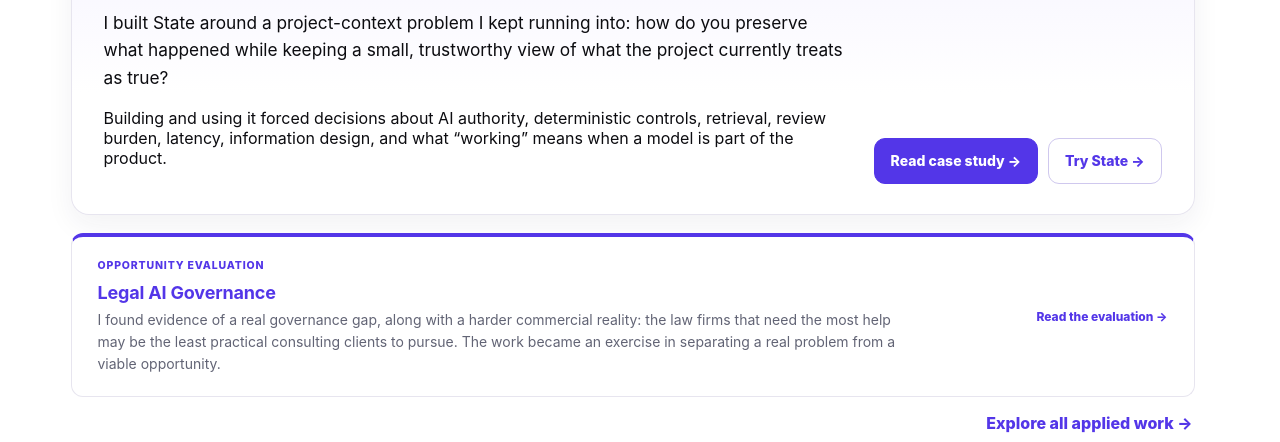
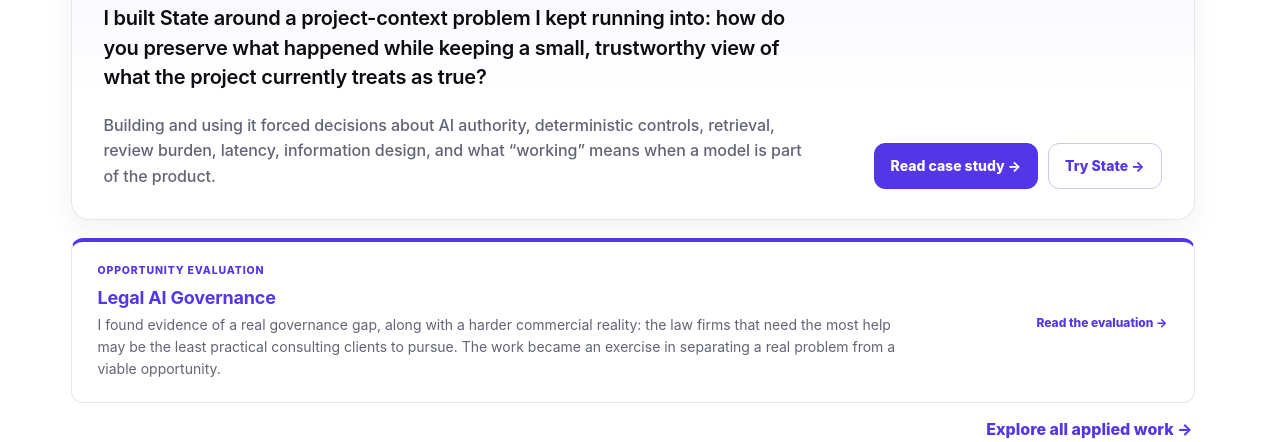
Before and after one commit to pedringt/ai-learning, a plain HTML site: page index.html in a window 1280 px wide. Shown: the part 655-1097 px from the top of the page. Drawn offline with Linux system fonts and the light colour scheme; a script that the page names is missing.

Commit message:
Polish homepage State text hierarchy

```diff
--- a/site-shell.css
+++ b/site-shell.css
@@ -376,3 +376,33 @@ select:focus-visible,
     max-width:126px!important;
   }
 }
+
+/* v96.1 — homepage State feature typography hierarchy. */
+.home-state-copy .home-state-lead{
+  max-width:720px!important;
+  margin:0!important;
+  font-family:-apple-system,BlinkMacSystemFont,"Segoe UI",Roboto,Helvetica,Arial,sans-serif!important;
+  font-size:20px!important;
+  line-height:1.48!important;
+  font-weight:620!important;
+  letter-spacing:-.012em!important;
+  color:var(--ink)!important;
+}
+.home-state-copy .home-state-lead + p{
+  max-width:700px!important;
+  margin:20px 0 0!important;
+  font-family:-apple-system,BlinkMacSystemFont,"Segoe UI",Roboto,Helvetica,Arial,sans-serif!important;
+  font-size:16px!important;
+  line-height:1.6!important;
+  font-weight:450!important;
+  letter-spacing:-.004em!important;
+  color:var(--muted)!important;
+}
+body.v88-dark .home-state-copy .home-state-lead,
+.dark .home-state-copy .home-state-lead{color:var(--ink)!important}
+body.v88-dark .home-state-copy .home-state-lead + p,
+.dark .home-state-copy .home-state-lead + p{color:var(--muted)!important}
+@media(max-width:760px){
+  .home-state-copy .home-state-lead{font-size:18px!important;line-height:1.52!important}
+  .home-state-copy .home-state-lead + p{font-size:15.5px!important;margin-top:17px!important}
+}
```
